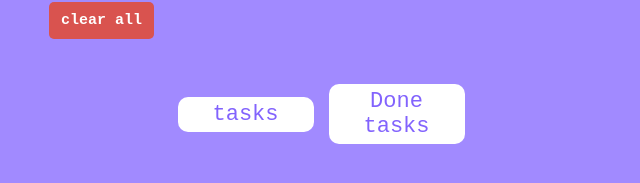
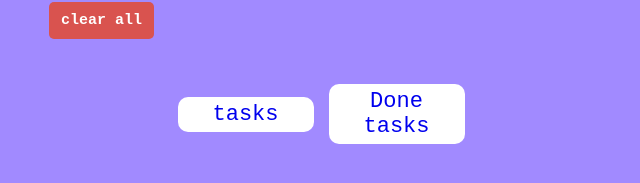
Before and after one commit to Ahmed-BenHajAmor/AngularTodoListApp, an Angular app: page /tasks in a window 1280 px wide. Shown: the part 259-442 px from the top of the page, without its empty margins (319-959 px from the left). Built offline with nearby package versions, Linux system fonts and the light colour scheme.

Commit message:
Update links.component.html

```diff
--- a/src/app/links/links.component.html
+++ b/src/app/links/links.component.html
@@ -1,10 +1,10 @@
 <div class="links-container">
 
-    <div class="link-container">
-        <a routerLink="/tasks" routerLinkActive="active">tasks</a>
-    </div>
 
-    <div class="link-container">
-        <a routerLink="/done" routerLinkActive="active">Done tasks</a>
-    </div>
+        <a class="link-container" routerLink="/tasks" routerLinkActive="active">tasks</a>
+
+
+
+        <a class="link-container" routerLink="/done" routerLinkActive="active">Done tasks</a>
+
 </div>
```
